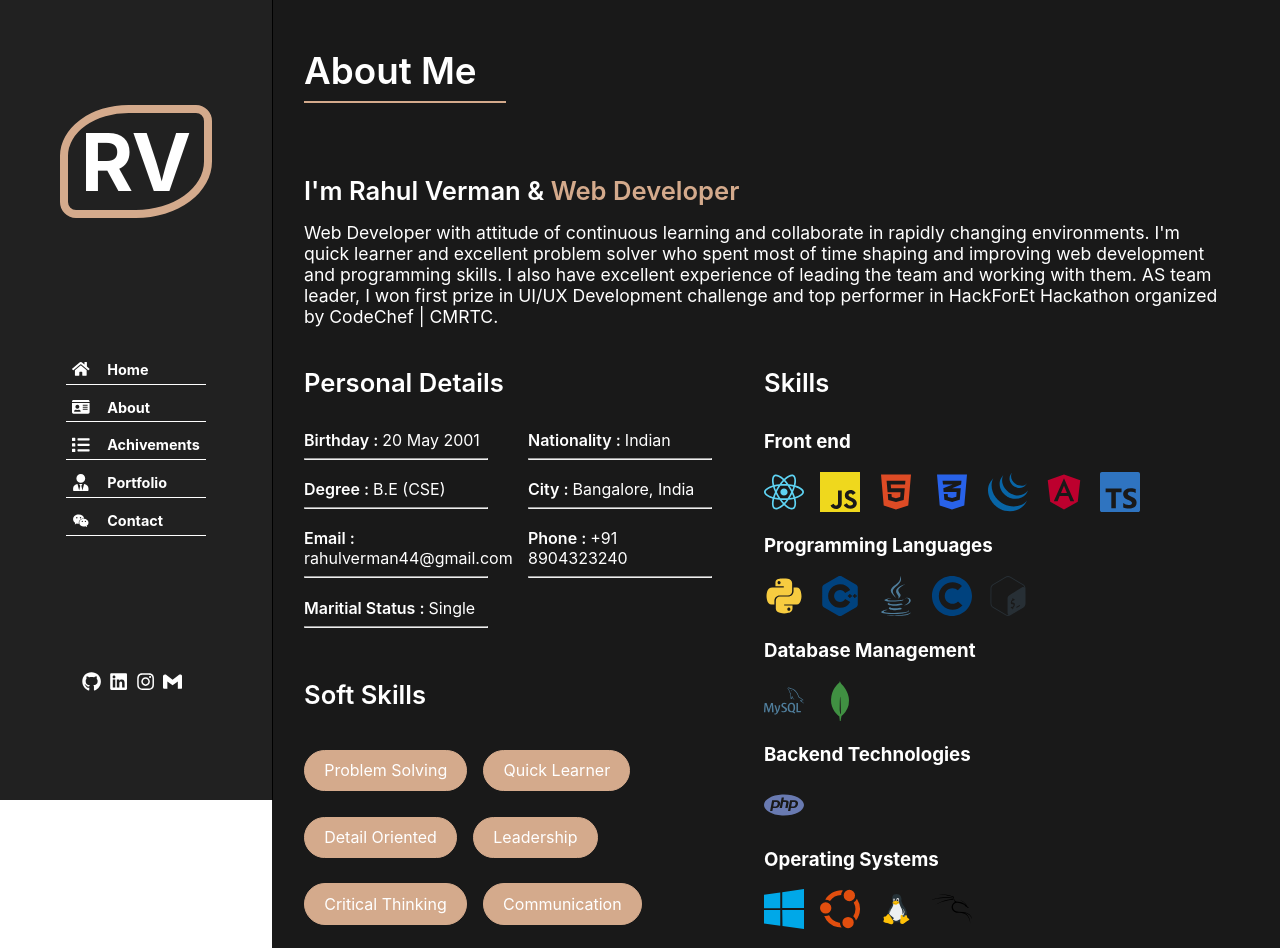
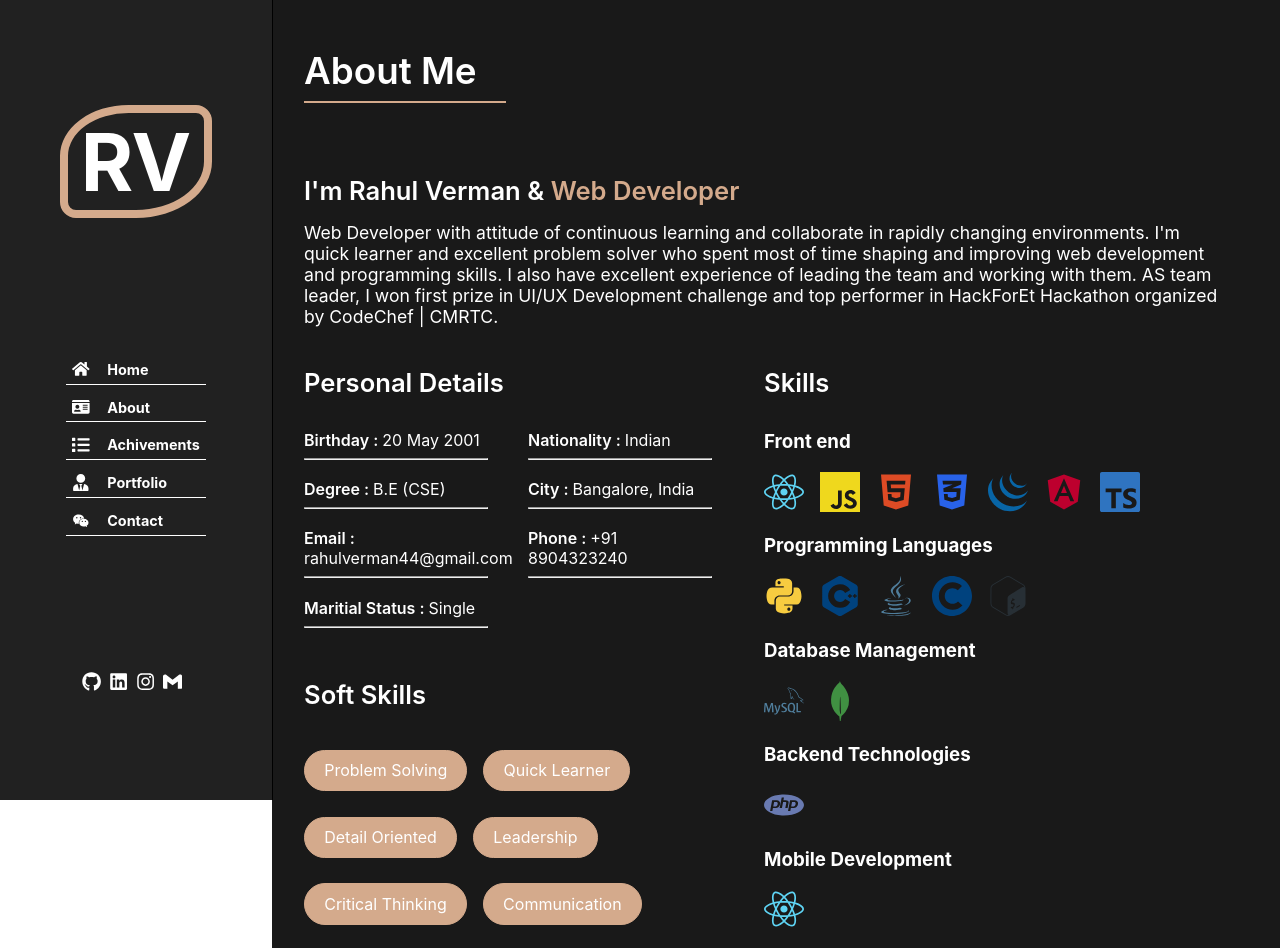
Before and after one commit to rahulverman121/rahul-verman-Portfolio, a React (Create React App) app: page /About in a window 1280 px wide. Shown: the top 948 px of the page. Built offline with nearby package versions, Linux system fonts and the light colour scheme.

Commit message:
Update About.js

```diff
--- a/src/components/About.js
+++ b/src/components/About.js
@@ -89,6 +89,9 @@ function About() {
                 <h3>Backend Technologies</h3>
                 <SiPhp title="php" color="#697ab1" class="skillicon"/>
                 <br/>
+                <h3>Mobile Development</h3>
+                <FaReact  title="React Native" color="#5ed3f3" class="skillicon"/>
+                <br/>
                 <h3>Operating Systems</h3>
                 <SiWindows title="Windows" color="#00a8e8" class="skillicon"/>
                 <SiUbuntu title="Ubuntu" color="#e24e0e" class="skillicon"/>
```
